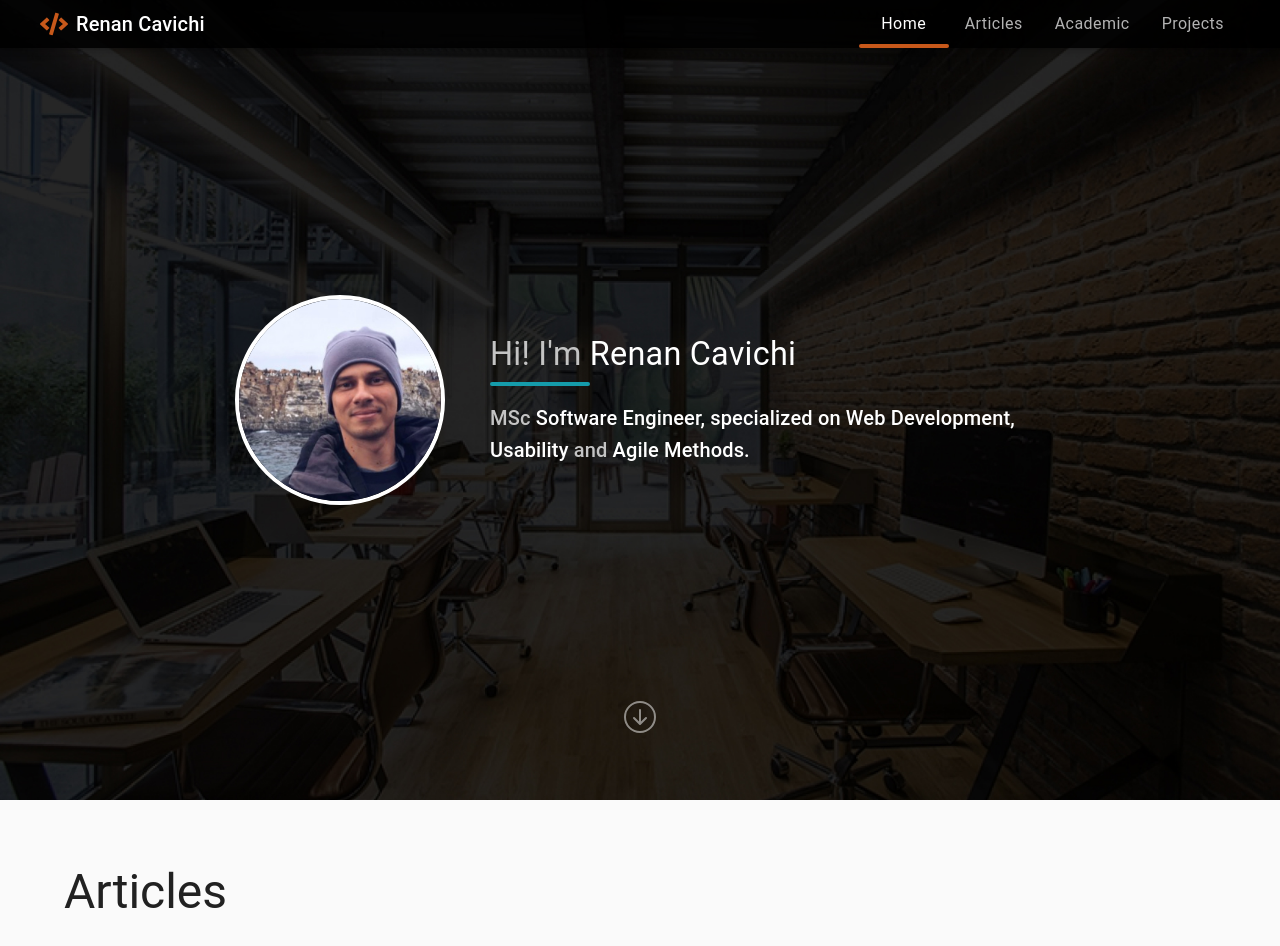
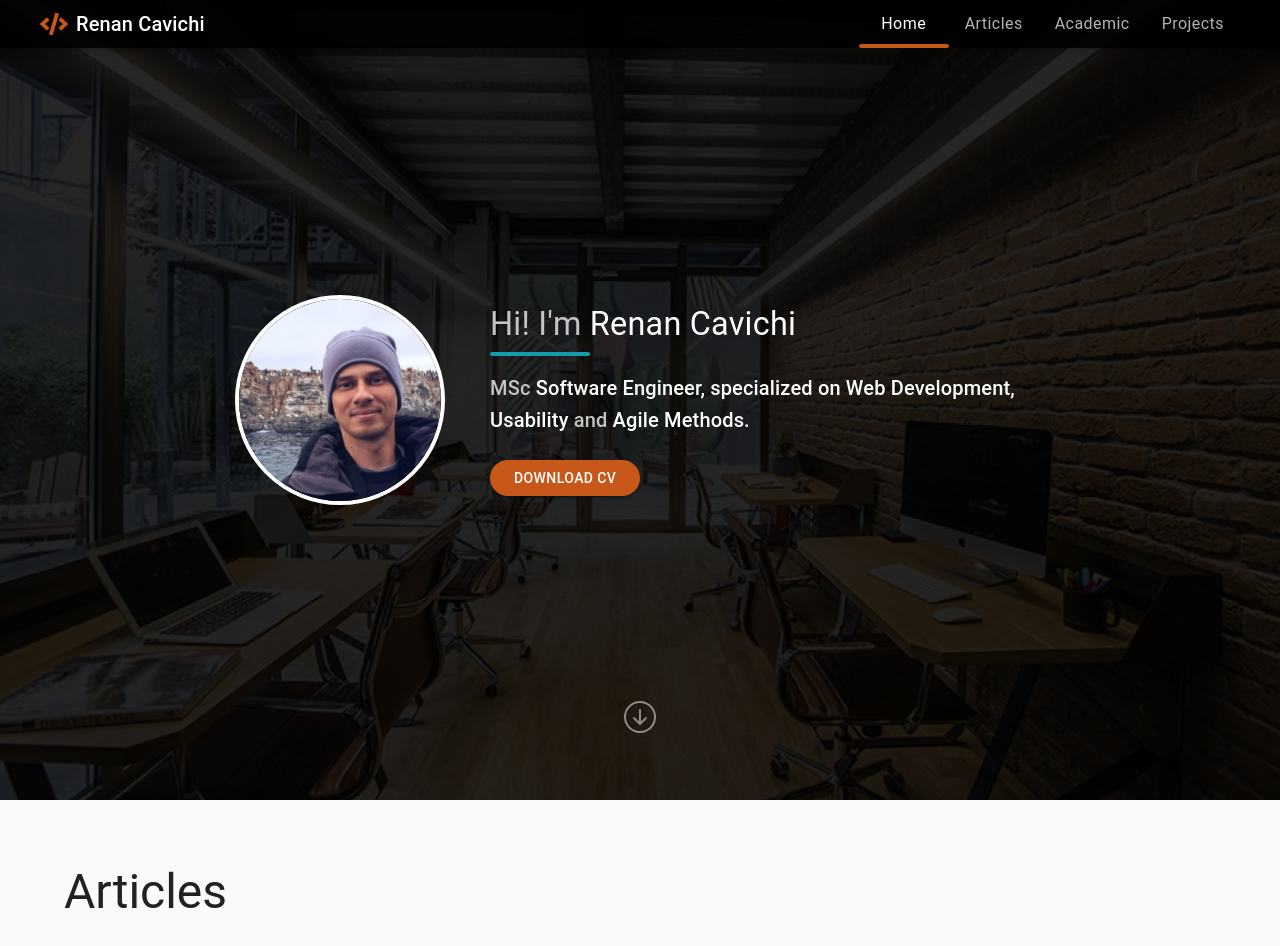
Before and after one commit to renancavichi/learn-react, a React (Create React App) app: page / in a window 1280 px wide. Shown: the top 946 px of the page. Built offline with nearby package versions, Linux system fonts and the light colour scheme.

Commit message:
feat: add download cv button

```diff
--- a/src/components/sections/HomeGreetings.tsx
+++ b/src/components/sections/HomeGreetings.tsx
@@ -6,6 +6,7 @@ import AvatarRenanCavichi from '../../assets/images/avatar-renan-cavichi.jpg'
 import {BsArrowDownCircle} from 'react-icons/bs'
 import Typography from '@mui/material/Typography'
 import Divider from '@mui/material/Divider'
+import Button from '@mui/material/Button'
 
 const HomeGreetings = () => {
 	return (
@@ -103,6 +104,9 @@ const HomeGreetings = () => {
 							specialized on Web Development, Usability{' '}
 							<span style={{color: '#C4C4C4'}}>and</span> Agile Methods.
 						</Typography>
+						<Button variant="contained" sx={{mt: 3}}>
+							Download CV
+						</Button>
 					</Grid>
 				</Grid>
 				<Box sx={{textAlign: 'center', position: 'absolute', bottom: 60}}>
```
